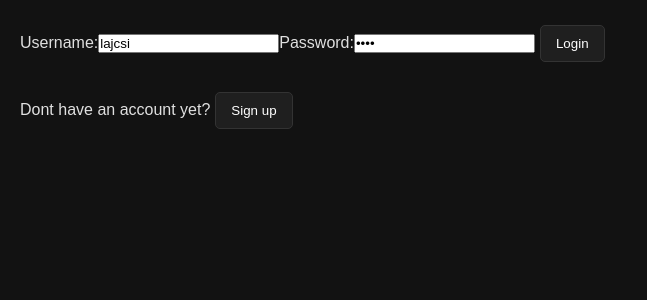
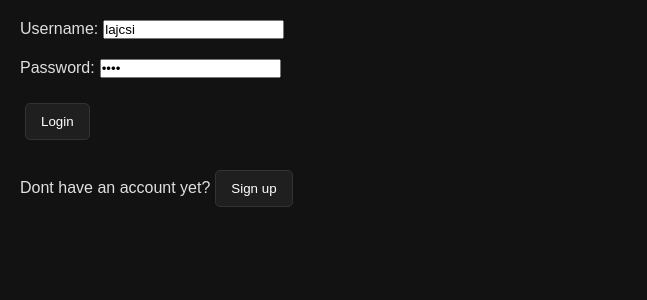
Before and after one commit to CodecoolGlobal/freestyle-mern-project-react-polobence, a React (Vite) app in the folder client/: page / in a window 1280 px wide. Shown: the top 300 px of the page, without its empty margins (0-647 px from the left). Built offline with nearby package versions, Linux system fonts and the light colour scheme.

Commit message:
backround color sceme if updated structure doesnt work

```diff
--- a/client/src/Pages/Account.jsx
+++ b/client/src/Pages/Account.jsx
@@ -1,7 +1,7 @@
 import { useEffect, useState } from "react";
 import { useParams } from "react-router-dom";
-import UserAccountInfo from "../components/UserAccountInfo";
-import EditAccountInformation from "../components/EditAccountInformation";
+import UserAccountInfo from "../components/UserAccountInfo/UserAccountInfo";
+import EditAccountInformation from "../components/EditAccountInformation/EditAccountInformation";
 
 export default function Account() {
   const { id } = useParams();
--- /dev/null
+++ b/client/src/components/EditAccountInformation/EditAccountInformation.css
@@ -0,0 +1,3 @@
+.editAccount{
+
+}
--- a/client/src/components/EditAccountInformation.jsx
+++ b/client/src/components/EditAccountInformation/EditAccountInformation.jsx
@@ -1,7 +1,8 @@
+import "./EditAccountInformation.css"
 import { useState } from "react";
 import { useNavigate } from "react-router-dom";
-import Error from "./Error";
-import ConfirmDelete from "./ConfirmDelete";
+import Error from "../Error";
+import ConfirmDelete from "../ConfirmDelete";
 
 function EditAccountInformation({ handleBackButton, user }) {
       const [newName, setNewName] = useState(user.name);
--- /dev/null
+++ b/client/src/components/UserAccountInfo/UserAccountInfo.css
@@ -0,0 +1,20 @@
+.userAccountInfo{
+    border: 2px;
+    border-color: gray;
+}
+
+label{
+display: block;
+margin-bottom: 20px ;
+}
+
+input{
+    margin-left: 5px;
+}
+
+.userAccountInfo input{
+    margin-left: 5px;
+    color: white;
+    background-color: black;
+
+}
--- a/client/src/components/UserAccountInfo.jsx
+++ b/client/src/components/UserAccountInfo/UserAccountInfo.jsx
@@ -1,3 +1,4 @@
+import "./UserAccountInfo.css"
 import { useNavigate } from "react-router-dom";
 
 export default function UserAccountInfo({ onEditButton, user }) {
```
Also changed, not shown: client/src/Pages/Login.jsx (+13 -5 lines).
